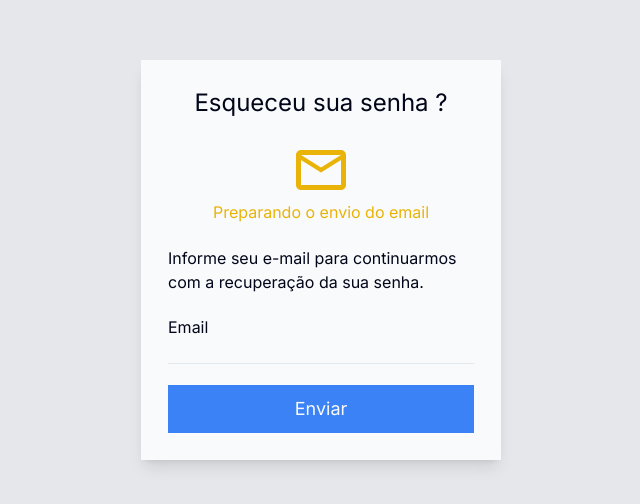
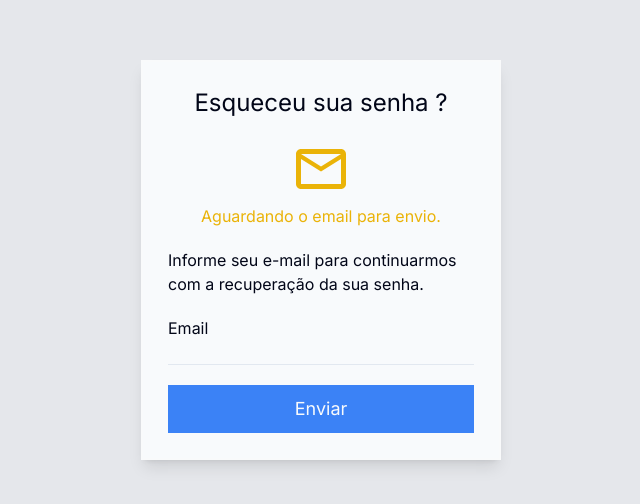
Before and after one commit to dezoliveira/agenda, a Next.js app: page /forgot-password in a window 1280 px wide. Shown: the part 140-644 px from the top of the page, without its empty margins (319-959 px from the left). Built offline with nearby package versions, Linux system fonts and the light colour scheme; no server answers.

Commit message:
status alert no forgot-password

```diff
--- a/src/app/forgot-password/page.tsx
+++ b/src/app/forgot-password/page.tsx
@@ -8,12 +8,13 @@ import { toast } from "react-toastify";
 import { MdOutlineEmail } from "react-icons/md";
 import { MdMarkEmailRead } from "react-icons/md";
 import { useRouter } from "next/navigation";
+import StatusAlert from "@/components/StatusAlert";
 
 export default function ForgotPasswordPage() {
   const router = useRouter()
   const [email, setEmail] = useState("")
   const [loading, setLoading] = useState(false)
-  const [success, setSuccess] = useState(false)
+  const [status, setStatus] = useState<"idle" | "success" | "error">("idle")
   const [error, setError] = useState<Error | null>(null)
 
   const handleSubmit = async (e: React.FormEvent) => {
@@ -23,12 +24,12 @@ export default function ForgotPasswordPage() {
     try {
       await sendPasswordResetEmail(auth, email)
       toast.success("Email enviado com sucesso!")
-      setSuccess(true)
+      setStatus('success')
 
     } catch (err: any) {
       toast.error("Ops! Algo deu errado!")
       setError(err.message)
-      setSuccess(false)
+      setStatus('error')
     }
 
     setLoading(false)
@@ -38,14 +39,10 @@ export default function ForgotPasswordPage() {
     <div className={styles.loginContainer}>
       <form className={styles.loginContent} onSubmit={handleSubmit}>
         <h1 className={styles.title}>Esqueceu sua senha ?</h1>
+        <StatusAlert status={status}/>
         {
-          !success ? (
+          status !== 'success' ? (
             <>
-              <div className="flex items-center flex-col text-yellow-500">
-                <MdOutlineEmail size={60} />
-                <p>Preparando o envio do email</p>
-              </div>
-              <p>Informe seu e-mail para continuarmos com a recuperação da sua senha.</p>
               <div className={styles.inputBox}>
                 <label>Email</label>
                 <input
@@ -63,7 +60,7 @@ export default function ForgotPasswordPage() {
 
               <div className={styles.inputBox}>
                 <button
-                  type="button"
+                  type="submit"
                   className={styles.button}
                   disabled={loading}
                   onClick={handleSubmit}
@@ -74,12 +71,6 @@ export default function ForgotPasswordPage() {
             </>
           ) : (
             <>
-              <div className="flex items-center flex-col text-green-500 justify-center">
-                <MdMarkEmailRead size={60} color="#22c55e"/>
-                <p>Enviado com sucesso!</p>
-              </div>
-              <p>Te enviamos um email, siga os passos para recuperar a sua senha.</p>
-
               <div className={styles.inputBox}>
                 <button
                   type="button"
```
